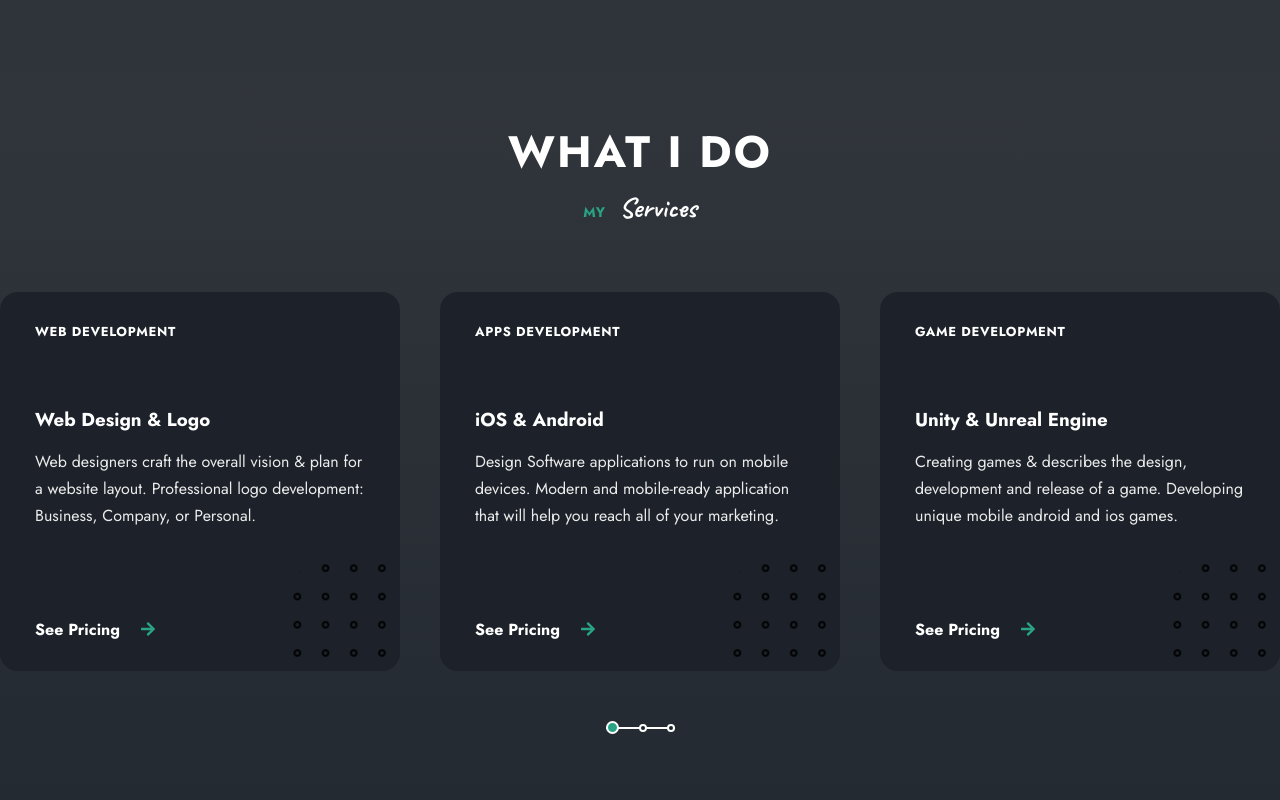
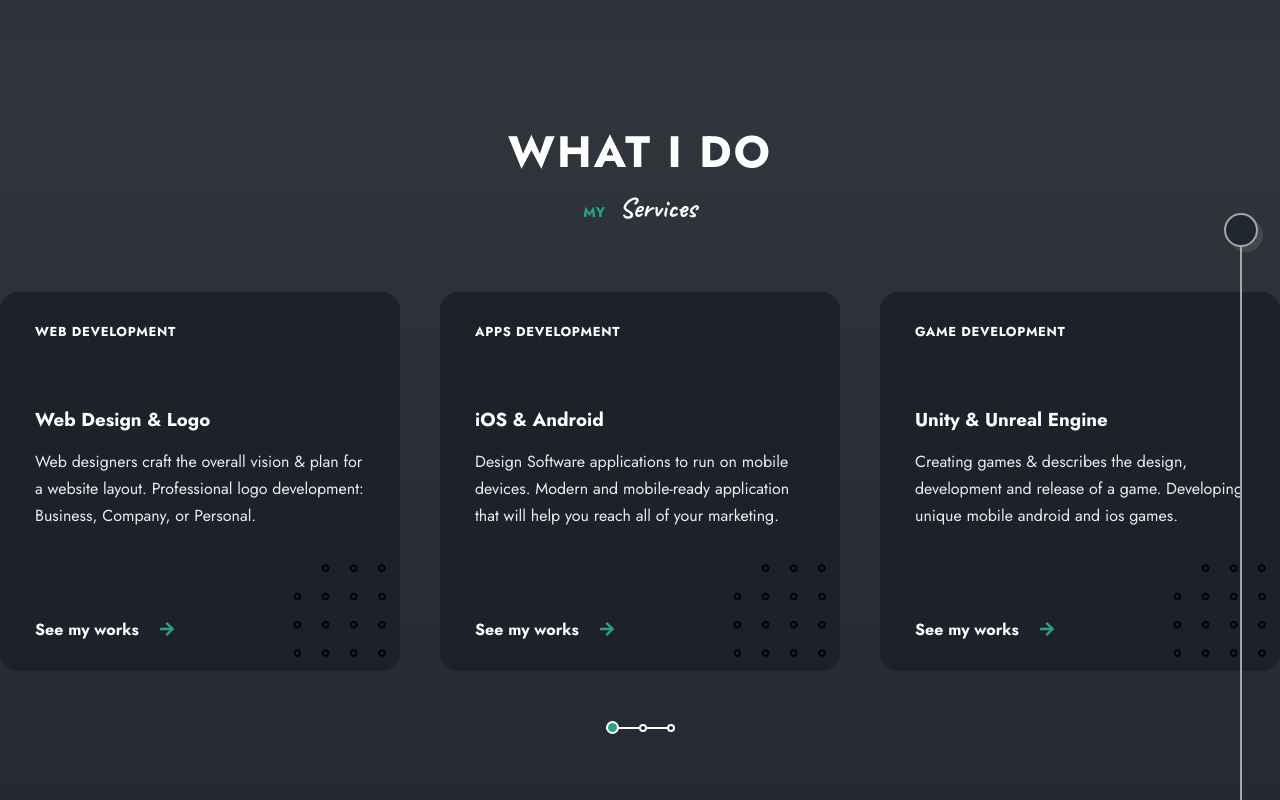
Before and after one commit to Kanako-muff/kanakos_portfolio, a React (Vite) app: page /#home in a window 1280 px wide. Shown: the part 860-1660 px from the top of the page. Built offline with nearby package versions, Linux system fonts and the light colour scheme.

Commit message:
CV DL done/added more decoratons on bg

```diff
--- a/src/App.css
+++ b/src/App.css
@@ -102,6 +102,10 @@
 /*--------------------------------------*\
 #RESET
 \*--------------------------------------*/
+
+html {
+  scroll-behavior: smooth;
+}
 
 * {
   margin: 0;
@@ -229,6 +233,7 @@ img {
 
 .section {
   padding-bottom: 220px;
+  position: relative;
 }
 
 .section__title,
@@ -296,3 +301,44 @@ img {
   width: 141px;
   height: 141px;
 }
+
+.section__deco {
+  position: absolute;
+  top: 50%;
+  transform: translateY(-50%);
+  width: 2px;
+  height: 70%;
+  background-color: var(--border-color);
+  z-index: 1;
+}
+
+.deco__right {
+  right: 3%;
+}
+
+.deco__left {
+  left: 3%;
+}
+
+.section__deco::before,
+.section__deco::after {
+  content: "";
+  position: absolute;
+  left: 50%;
+  width: 30px;
+  height: 30px;
+  border-radius: 50%;
+  background-color: var(--bg-color);
+  border: 2px solid var(--border-color);
+  box-shadow: var(--shadow);
+}
+
+.section__deco::before {
+  top: 0;
+  transform: translate(-50%, -100%);
+}
+
+.section__deco::after {
+  bottom: -50px;
+  transform: translate(-50%, -100%);
+}
--- a/src/components/home/Home.jsx
+++ b/src/components/home/Home.jsx
@@ -4,6 +4,7 @@ import shapeOne from "../../assets/shape-1.png";
 import shapeTwo from "../../assets/shape-2.png";
 
 import { FaTwitter, FaDribbble, FaBehance } from "react-icons/fa";
+import CV from "../../assets/Kanako_CV.pdf";
 import "./home.css";
 
 const Home = () => {
@@ -73,13 +74,17 @@ const Home = () => {
           </div>
 
           <div className="home__btns text-cs">
-            <a href="" className="btn">
+            <a download="" href={CV} className="btn">
               Download CV
             </a>
-            <a href="" className="hero__link text-cs">
+            <a href="#skills" className="hero__link text-cs">
               My Skills
             </a>
           </div>
+        </div>
+
+        <div className="section__deco deco__left">
+          <img src={shapeOne} alt="" className="shape" />
         </div>
       </div>
     </section>
--- a/src/components/portfolio/Portfolio.jsx
+++ b/src/components/portfolio/Portfolio.jsx
@@ -4,6 +4,7 @@ import Items from "./Items";
 import { projects } from "../../Data";
 import "./portfolio.css";
 import { AnimatePresence } from "framer-motion";
+import shapeOne from "../../assets/shape-1.png";
 
 // const allNavList = new Set(projects.map((project) => project.category));
 const allNavList = [
@@ -41,6 +42,10 @@ const Portfolio = () => {
           <Items projectItems={projectItems} />
         </AnimatePresence>
       </div>
+
+      <div className="section__deco deco__right">
+        <img src={shapeOne} alt="" className="shape" />
+      </div>
     </section>
   );
 };
--- a/src/components/resume/Resume.jsx
+++ b/src/components/resume/Resume.jsx
@@ -2,6 +2,7 @@ import React from "react";
 import { cv } from "../../Data";
 import Card from "./Card";
 import "./resume.css";
+import shapeOne from "../../assets/shape-1.png";
 
 const Resume = () => {
   return (
@@ -52,6 +53,10 @@ const Resume = () => {
           </div>
         </div>
       </div>
+
+      <div className="section__deco deco__left">
+        <img src={shapeOne} alt="" className="shape" />
+      </div>
     </section>
   );
 };
--- a/src/components/services/Services.jsx
+++ b/src/components/services/Services.jsx
@@ -1,6 +1,7 @@
 import React from "react";
 import { services } from "../../Data";
 import { FaArrowRight } from "react-icons/fa";
+import shapeOne from "../../assets/shape-1.png";
 import shapeTwo from "../../assets/shape-2.png";
 
 // Import Swiper React components
@@ -52,8 +53,8 @@ const Services = () => {
               <h3 className="services__title">{title}</h3>
               <p className="services__description">{description}</p>
 
-              <a href="" className="link">
-                See Pricing
+              <a href="#portfolio" className="link">
+                See my works
                 <FaArrowRight className="link__icon"></FaArrowRight>
               </a>
 
@@ -62,6 +63,10 @@ const Services = () => {
           );
         })}
       </Swiper>
+
+      <div className="section__deco deco__right">
+        <img src={shapeOne} alt="" className="shape" />
+      </div>
     </section>
   );
 };
--- a/src/components/skills/Skills.jsx
+++ b/src/components/skills/Skills.jsx
@@ -1,5 +1,6 @@
 import React from "react";
 import { skills } from "../../Data";
+import shapeOne from "../../assets/shape-1.png";
 import "./skills.css";
 
 const Skills = () => {
@@ -33,6 +34,10 @@ const Skills = () => {
           );
         })}
       </div>
+
+      <div className="section__deco deco__left">
+        <img src={shapeOne} alt="" className="shape" />
+      </div>
     </section>
   );
 };
```
Also changed, not shown: 1 other file (tests, documents, lock files or other folders).
